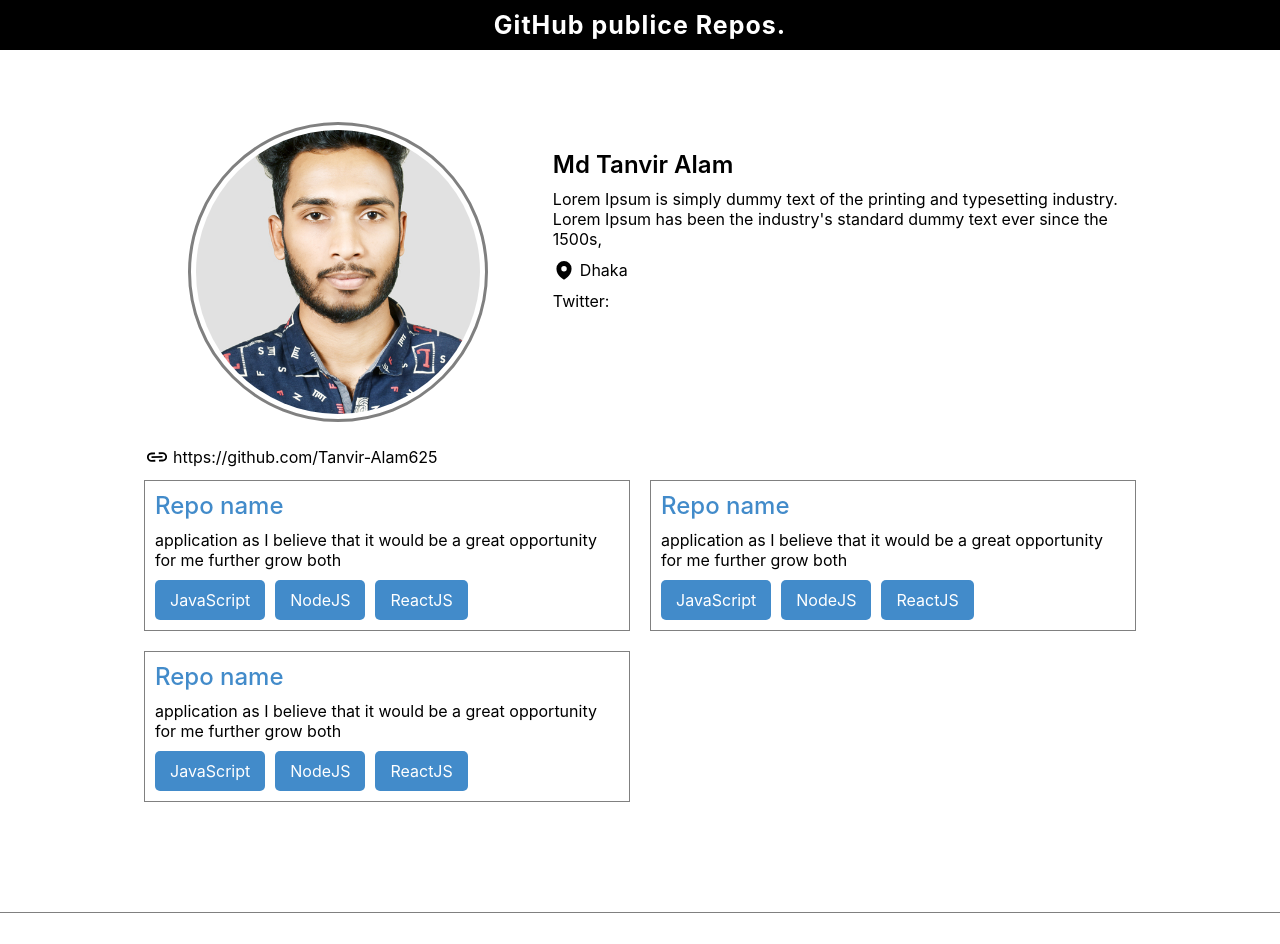
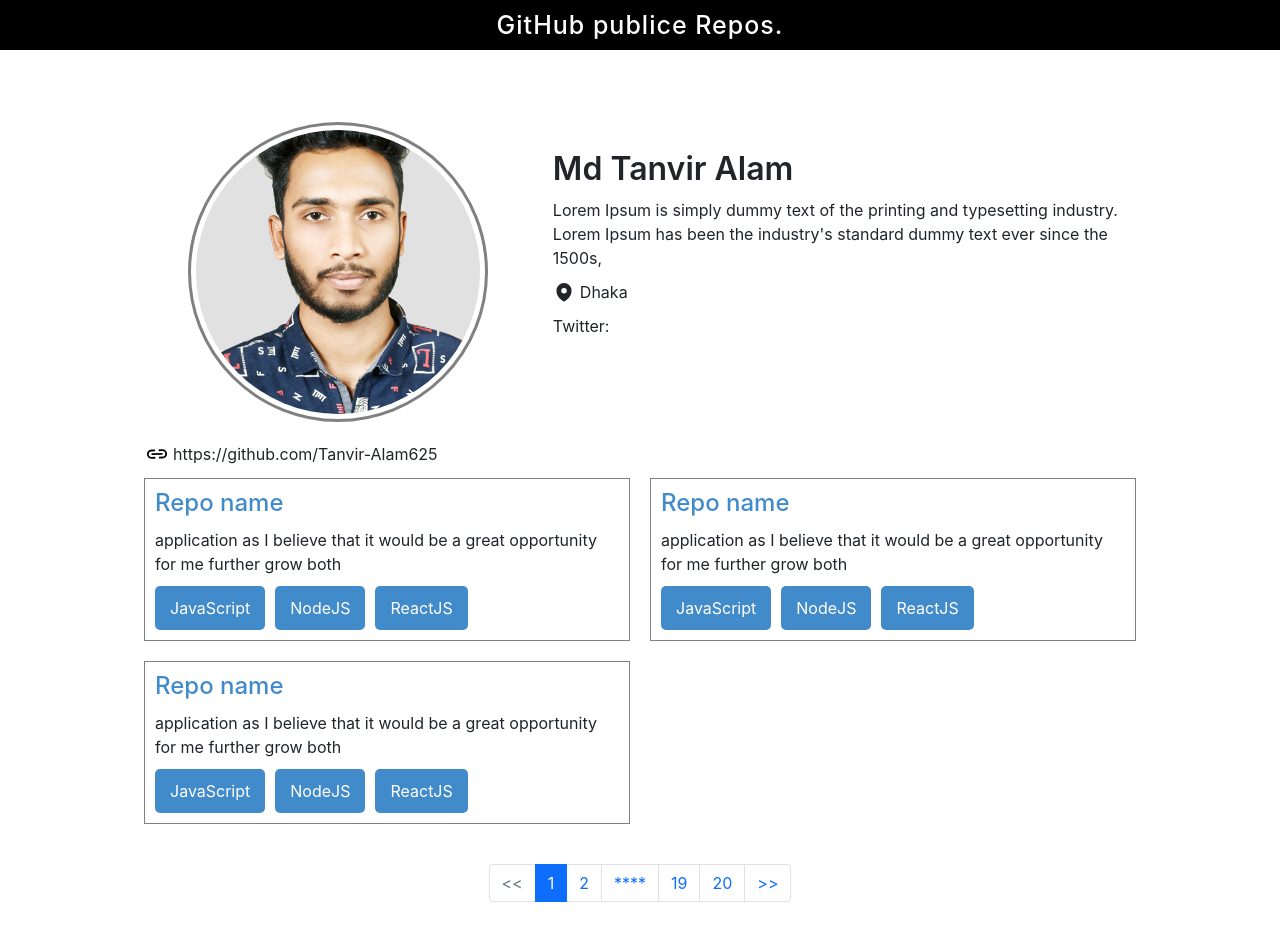
Before and after one commit to Tanvir-Alam625/public-repo, a React (Create React App) app: page / in a window 1280 px wide. Shown: the top 944 px of the page. Built offline with nearby package versions, Linux system fonts and the light colour scheme.

Commit message:
pagination design all done

```diff
--- a/package.json
+++ b/package.json
@@ -8,6 +8,7 @@
     "@testing-library/user-event": "^13.5.0",
     "react": "^18.2.0",
     "react-dom": "^18.2.0",
+    "react-paginate": "^8.1.3",
     "react-scripts": "5.0.1",
     "web-vitals": "^2.1.4"
   },
--- a/public/index.html
+++ b/public/index.html
@@ -15,6 +15,7 @@
       user's mobile device or desktop. See https://developers.google.com/web/fundamentals/web-app-manifest/
     -->
     <link rel="manifest" href="%PUBLIC_URL%/manifest.json" />
+    <link href="https://cdn.jsdelivr.net/npm/bootstrap@5.0.2/dist/css/bootstrap.min.css" rel="stylesheet" integrity="sha384-EVSTQN3/azprG1Anm3QDgpJLIm9Nao0Yz1ztcQTwFspd3yD65VohhpuuCOmLASjC" crossorigin="anonymous">
     <title>GitHub publice repos</title>
   </head>
   <body>
--- a/src/components/Home/Home.css
+++ b/src/components/Home/Home.css
@@ -86,9 +86,17 @@ font-weight: 600;
     background-color: #428BCA;
     color: #fff;
 }
+.pagination-bar{
+    display: flex;
+    justify-content: center;
+    align-items: center;
+}
 
 /* Breakpoint styles */
 @media screen and (max-width: 820px) {
+    .home-container{
+        width: 100vw;
+    }
     .home-heading{
         flex-direction: column;
     }
@@ -114,6 +122,7 @@ font-weight: 600;
         grid-template-columns: repeat(1, 1fr);
         column-gap: 0px;
         row-gap: 10px;
+        justify-content: center;
     }
     .repo{
         margin: 0px;
--- a/src/components/Home/Home.js
+++ b/src/components/Home/Home.js
@@ -2,7 +2,15 @@ import React from "react"
 import "./Home.css"
 import AccountImage from "../../img/RR.K.74.TANVIR (1)........jpg"
 import Repo from "./Repo";
+import ReactPaginate from "react-paginate";
 const Home =()=>{
+    const handlePageClick=(data)=>{
+        console.log(data.selected);
+    }
+    const leftArrowIcon = <svg xmlns="http://www.w3.org/2000/svg" fill="none" viewBox="0 0 24 24" strokeWidth={1.5} stroke="currentColor" className="w-6 h-6">
+    <path strokeLinecap="round" strokeLinejoin="round" d="M11.25 4.5l7.5 7.5-7.5 7.5m-6-15l7.5 7.5-7.5 7.5" />
+  </svg>
+
     return(
         <main className="home-container">
             <div className="home-heading">
@@ -33,7 +41,31 @@ const Home =()=>{
                     <Repo />
                     <Repo />
 
-                </div>
+            </div>
+
+            {/* pagination code  */}
+            <div className="pagination-bar">
+                <ReactPaginate
+                previousLabel={`<<`}
+                nextLabel={`>>`}
+                pageCount={20}
+                pageRangeDisplayed={2}
+                marginPagesDisplayed={2}
+                breakLabel={'****'}
+                onPageChange={handlePageClick}
+                containerClassName={"pagination"}
+                pageClassName={'page-item'}
+                pageLinkClassName={'page-link'}
+                nextClassName={'page-item'}
+                nextLinkClassName={'page-link'}
+                previousClassName={'page-item'}
+                previousLinkClassName={'page-link'}
+                breakClassName={'page-item'}
+                breakLinkClassName={'page-link'}
+                activeClassName={'active'}
+                />
+
+            </div>
         </main>
 
     );
```
Also changed, not shown: 1 other file (tests, documents, lock files or other folders).
